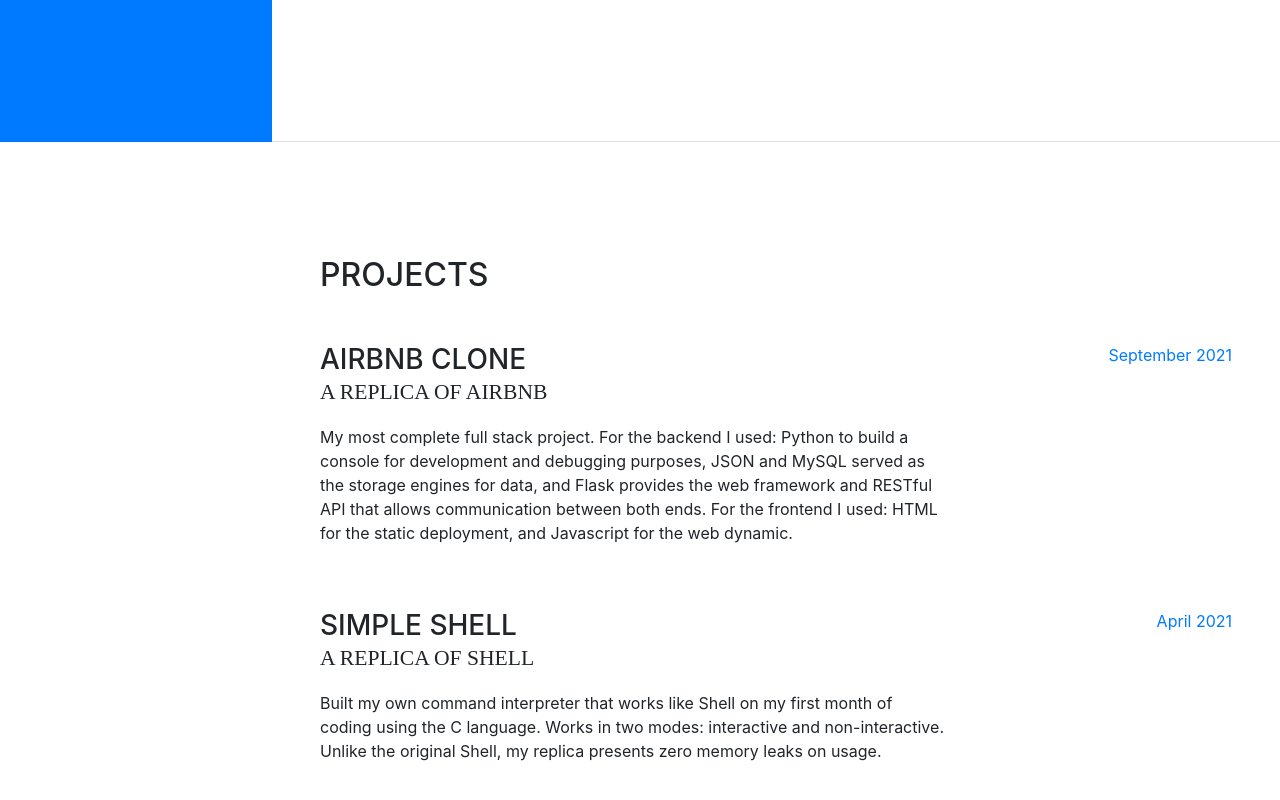
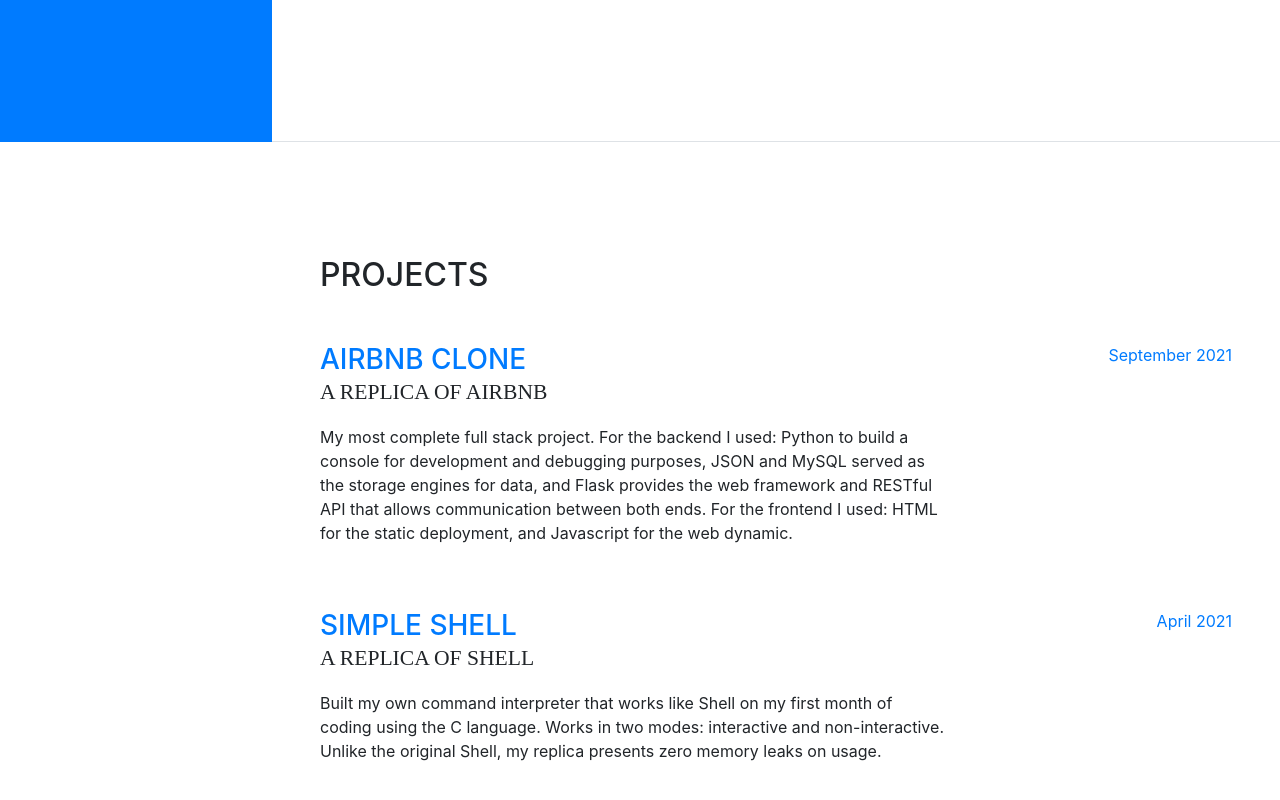
Before and after one commit to csoriano2832/csoriano2832.github.io, a website with bundled scripts: page index.html in a window 1280 px wide. Shown: the part 658-1458 px from the top of the page. Built offline with nearby package versions, Linux system fonts and the light colour scheme; a web font is replaced by a local one.

Commit message:
Add links to github repos

```diff
--- a/index.html
+++ b/index.html
@@ -96,7 +96,7 @@
 
           <div class="resume-item d-flex flex-column flex-md-row mb-5">
             <div class="resume-content mr-auto">
-              <h3 class="mb-0">AirBnB Clone</h3>
+              <a href="https://github.com/csoriano2832/AirBnB_clone_v3/blob/master/README.md"><h3 class="mb-0">AirBnB Clone</h3></a>
               <div class="subheading mb-3">A replica of AirBnB</div>
               <p>My most complete full stack project. For the backend I used: Python to build a console for development and debugging purposes, JSON and MySQL served as the storage engines for data, and Flask provides the web framework and RESTful API that allows communication between both ends. For the frontend I used: HTML for the static deployment, and Javascript for the web dynamic.</p>
             </div>
@@ -107,7 +107,7 @@
 
           <div class="resume-item d-flex flex-column flex-md-row mb-5">
             <div class="resume-content mr-auto">
-              <h3 class="mb-0">Simple Shell</h3>
+              <a href="https://github.com/csoriano2832/simple_shell/blob/main/README.md"><h3 class="mb-0">Simple Shell</h3></a>
               <div class="subheading mb-3">A replica of Shell</div>
               <p>Built my own command interpreter that works like Shell on my first month of coding using the C language. Works in two modes: interactive and non-interactive. Unlike the original Shell, my replica presents zero memory leaks on usage.</p>
             </div>
```
